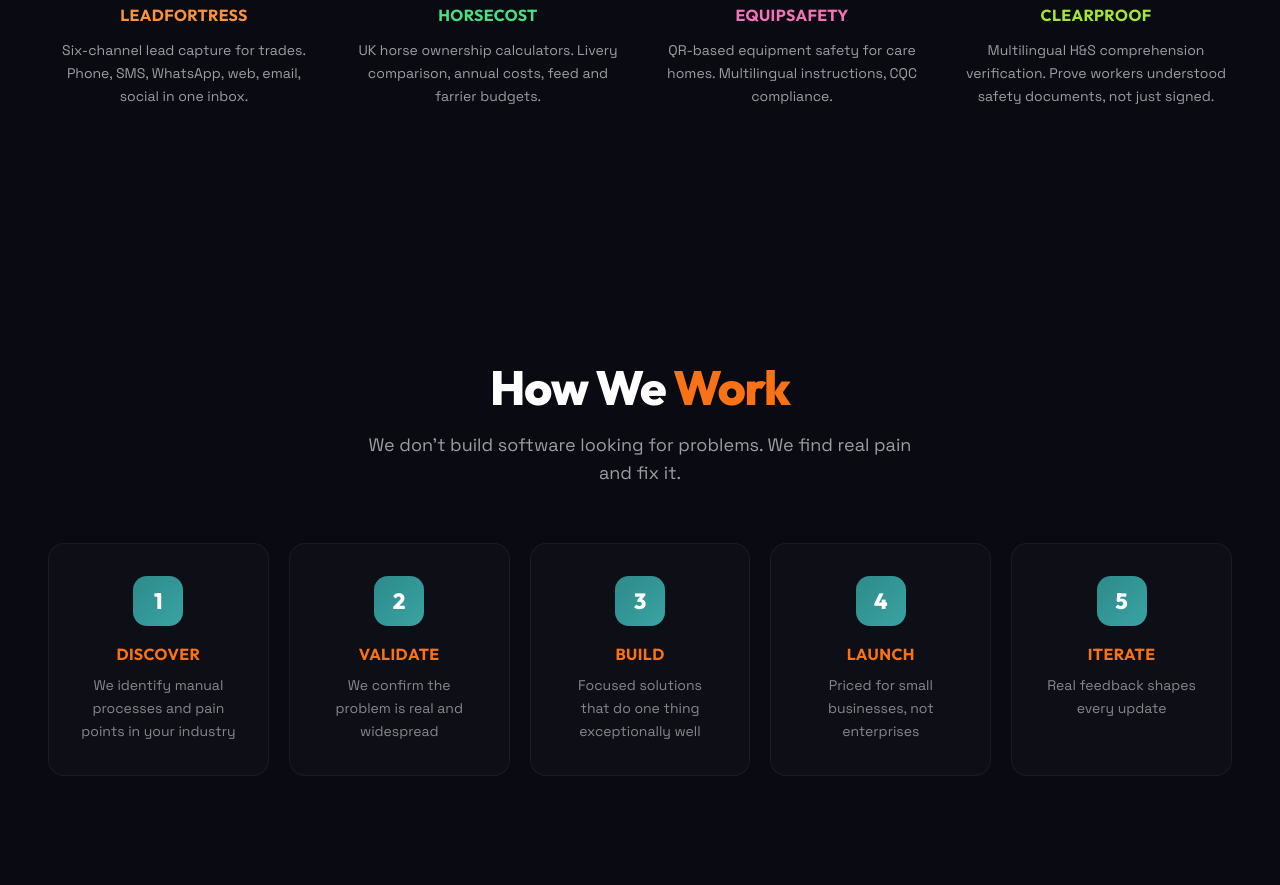
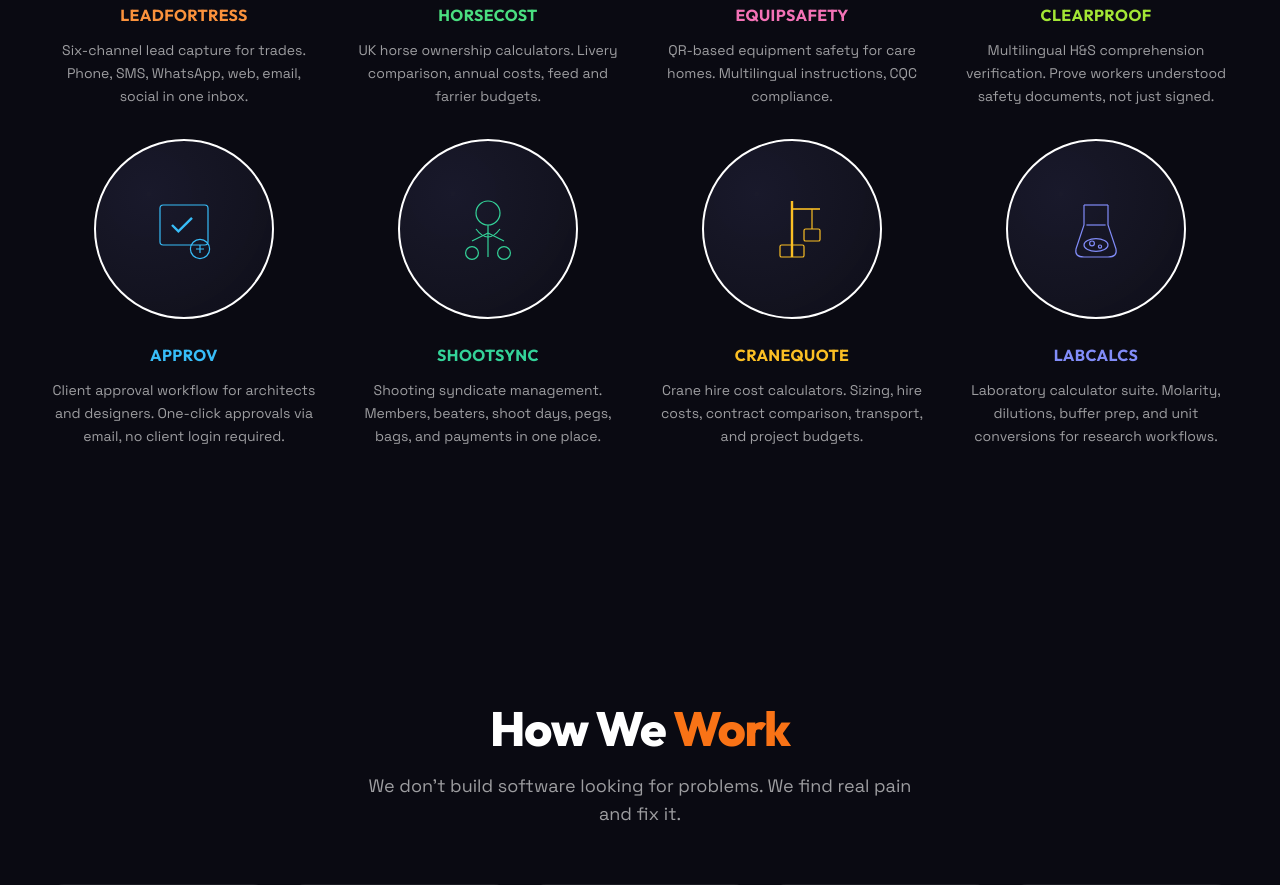
Before and after one commit to Agricog/autaimate, a React (Vite) app: page / in a window 1280 px wide. Shown: the part 1680-2565 px from the top of the page. Built offline with nearby package versions, Linux system fonts and the light colour scheme.

Commit message:
Update App.tsx

```diff
--- a/src/App.tsx
+++ b/src/App.tsx
@@ -9,6 +9,10 @@ const products = [
   { name: 'HorseCost', url: 'https://horsecost.co.uk', desc: 'UK horse ownership calculators. Livery comparison, annual costs, feed and farrier budgets.', color: 'green' },
   { name: 'EquipSafety', url: 'https://equipsafety.co.uk', desc: 'QR-based equipment safety for care homes. Multilingual instructions, CQC compliance.', color: 'pink' },
   { name: 'ClearProof', url: 'https://clearproof.co.uk', desc: 'Multilingual H&S comprehension verification. Prove workers understood safety documents, not just signed.', color: 'lime' },
+  { name: 'Approv', url: 'https://approv.co.uk', desc: 'Client approval workflow for architects and designers. One-click approvals via email, no client login required.', color: 'sky' },
+  { name: 'ShootSync', url: 'https://shootsync.co.uk', desc: 'Shooting syndicate management. Members, beaters, shoot days, pegs, bags, and payments in one place.', color: 'emerald' },
+  { name: 'CraneQuote', url: 'https://cranequote.co.uk', desc: 'Crane hire cost calculators. Sizing, hire costs, contract comparison, transport, and project budgets.', color: 'amber' },
+  { name: 'LabCalcs', url: '#', desc: 'Laboratory calculator suite. Molarity, dilutions, buffer prep, and unit conversions for research workflows.', color: 'indigo' },
 ]
 
 const colorClasses: Record<string, { border: string; glow: string; stroke: string; text: string }> = {
@@ -20,6 +24,10 @@ const colorClasses: Record<string, { border: string; glow: string; stroke: strin
   green: { border: 'border-green-500/50', glow: 'hover:shadow-[0_0_50px_rgba(34,197,94,0.3)]', stroke: 'stroke-green-400', text: 'text-green-400' },
   pink: { border: 'border-pink-500/50', glow: 'hover:shadow-[0_0_50px_rgba(236,72,153,0.3)]', stroke: 'stroke-pink-400', text: 'text-pink-400' },
   lime: { border: 'border-lime-500/50', glow: 'hover:shadow-[0_0_50px_rgba(132,204,22,0.3)]', stroke: 'stroke-lime-400', text: 'text-lime-400' },
+  sky: { border: 'border-sky-500/50', glow: 'hover:shadow-[0_0_50px_rgba(14,165,233,0.3)]', stroke: 'stroke-sky-400', text: 'text-sky-400' },
+  emerald: { border: 'border-emerald-500/50', glow: 'hover:shadow-[0_0_50px_rgba(16,185,129,0.3)]', stroke: 'stroke-emerald-400', text: 'text-emerald-400' },
+  amber: { border: 'border-amber-500/50', glow: 'hover:shadow-[0_0_50px_rgba(245,158,11,0.3)]', stroke: 'stroke-amber-400', text: 'text-amber-400' },
+  indigo: { border: 'border-indigo-500/50', glow: 'hover:shadow-[0_0_50px_rgba(99,102,241,0.3)]', stroke: 'stroke-indigo-400', text: 'text-indigo-400' },
 }
 
 const icons: Record<string, JSX.Element> = {
@@ -31,6 +39,10 @@ const icons: Record<string, JSX.Element> = {
   HorseCost: <><path d="M30 70 Q35 40 50 35 Q65 40 70 70" /><circle cx="50" cy="30" r="12" /><line x1="38" y1="30" x2="30" y2="20" /><line x1="62" y1="30" x2="70" y2="20" /><ellipse cx="50" cy="75" rx="25" ry="10" /></>,
   EquipSafety: <><rect x="30" y="20" width="40" height="50" rx="4" /><rect x="35" y="25" width="30" height="20" rx="2" /><line x1="38" y1="55" x2="62" y2="55" /><line x1="38" y1="62" x2="55" y2="62" /><path d="M45 75 L50 85 L70 65" strokeWidth="2" /></>,
   ClearProof: <><rect x="20" y="15" width="35" height="45" rx="3" /><line x1="27" y1="28" x2="48" y2="28" /><line x1="27" y1="38" x2="45" y2="38" /><line x1="27" y1="48" x2="42" y2="48" /><path d="M60 35 L60 85 L90 85 L90 45 L80 35 L60 35" /><line x1="80" y1="35" x2="80" y2="45" /><line x1="80" y1="45" x2="90" y2="45" /><circle cx="75" cy="62" r="10" /><path d="M71 62 l3 3 6-6" /></>,
+  Approv: <><rect x="20" y="20" width="60" height="50" rx="4" /><path d="M35 45 l8 8 17-17" strokeWidth="3" /><circle cx="70" cy="75" r="12" /><path d="M70 70v10M65 75h10" /></>,
+  ShootSync: <><circle cx="50" cy="30" r="15" /><path d="M35 50 Q50 70 65 50" /><line x1="50" y1="45" x2="50" y2="85" /><line x1="30" y1="65" x2="50" y2="55" /><line x1="70" y1="65" x2="50" y2="55" /><circle cx="30" cy="80" r="8" /><circle cx="70" cy="80" r="8" /></>,
+  CraneQuote: <><line x1="50" y1="15" x2="50" y2="85" strokeWidth="3" /><line x1="50" y1="25" x2="85" y2="25" strokeWidth="2" /><line x1="75" y1="25" x2="75" y2="50" /><rect x="65" y="50" width="20" height="15" rx="2" /><rect x="35" y="70" width="30" height="15" rx="2" /></>,
+  LabCalcs: <><path d="M35 20 L35 45 L25 75 Q23 85 35 85 L65 85 Q77 85 75 75 L65 45 L65 20" /><line x1="35" y1="20" x2="65" y2="20" /><line x1="38" y1="45" x2="62" y2="45" /><ellipse cx="50" cy="70" rx="15" ry="8" /><circle cx="45" cy="68" r="3" /><circle cx="55" cy="72" r="2" /></>,
 }
 
 const steps = [
```
